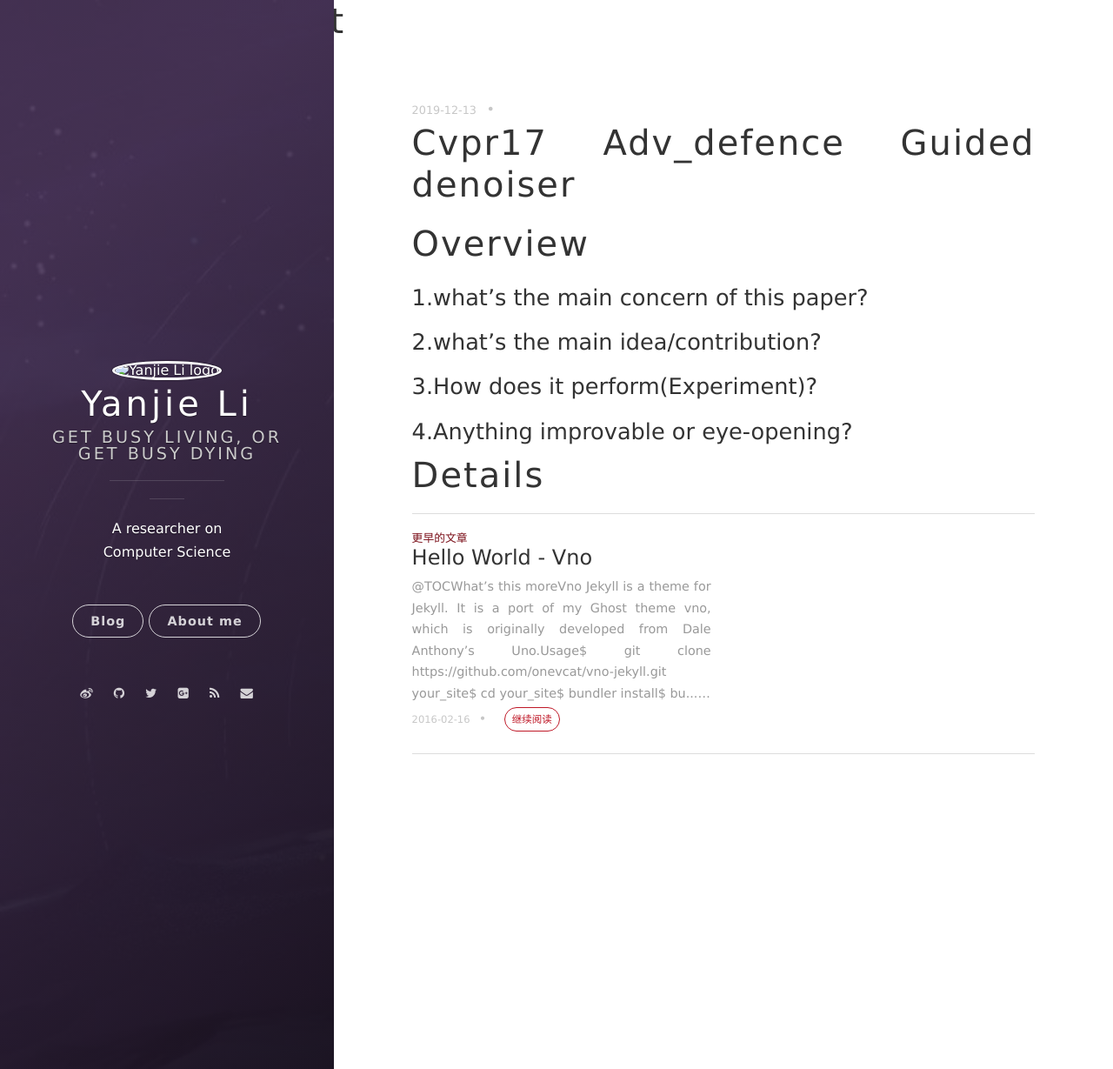
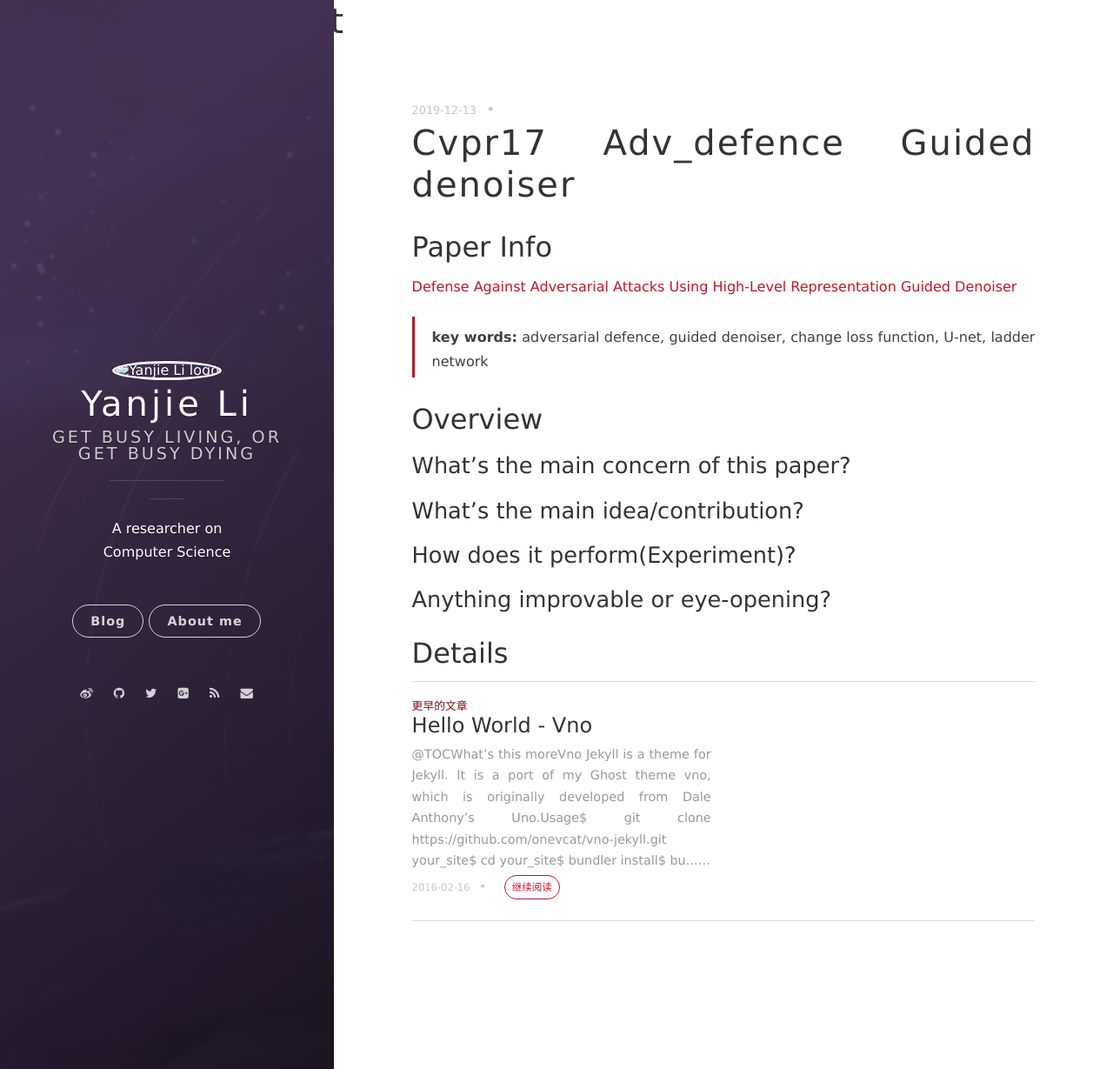
Before and after one commit to leeyegy/leeyegy.github.io, a Jekyll site: the page built from _posts/2019-12-13-CVPR17-Adv_defence-Guided Denoiser.markdown, in a window 1280 px wide and 1229 px high. Shown: the whole window at 87% size. Built offline with Jekyll 4.4.1, drawn with Linux system fonts in a browser that asks for light colours; nearby versions of some CDN libraries; our own code applies the rules of GitHub Pages for plain Markdown files; comment, search, counter and statistics services are not loaded.

Commit message:
Update 2019-12-13-CVPR17-Adv_defence-Guided Denoiser.markdown

```diff
--- a/_posts/2019-12-13-CVPR17-Adv_defence-Guided Denoiser.markdown
+++ b/_posts/2019-12-13-CVPR17-Adv_defence-Guided Denoiser.markdown
@@ -1,7 +1,12 @@
-# Overview
-### 1.what's the main concern of this paper?
-### 2.what's the main idea/contribution?
-### 3.How does it perform(Experiment)?
-### 4.Anything improvable or eye-opening?
+## Paper Info
+[Defense Against Adversarial Attacks Using High-Level Representation Guided Denoiser](https://arxiv.org/abs/1712.02976)
 
-# Details
+>**key words:** adversarial defence, guided denoiser, change loss function, U-net, ladder network
+
+## Overview
+### What's the main concern of this paper?
+### What's the main idea/contribution?
+### How does it perform(Experiment)?
+### Anything improvable or eye-opening?
+
+## Details
```
